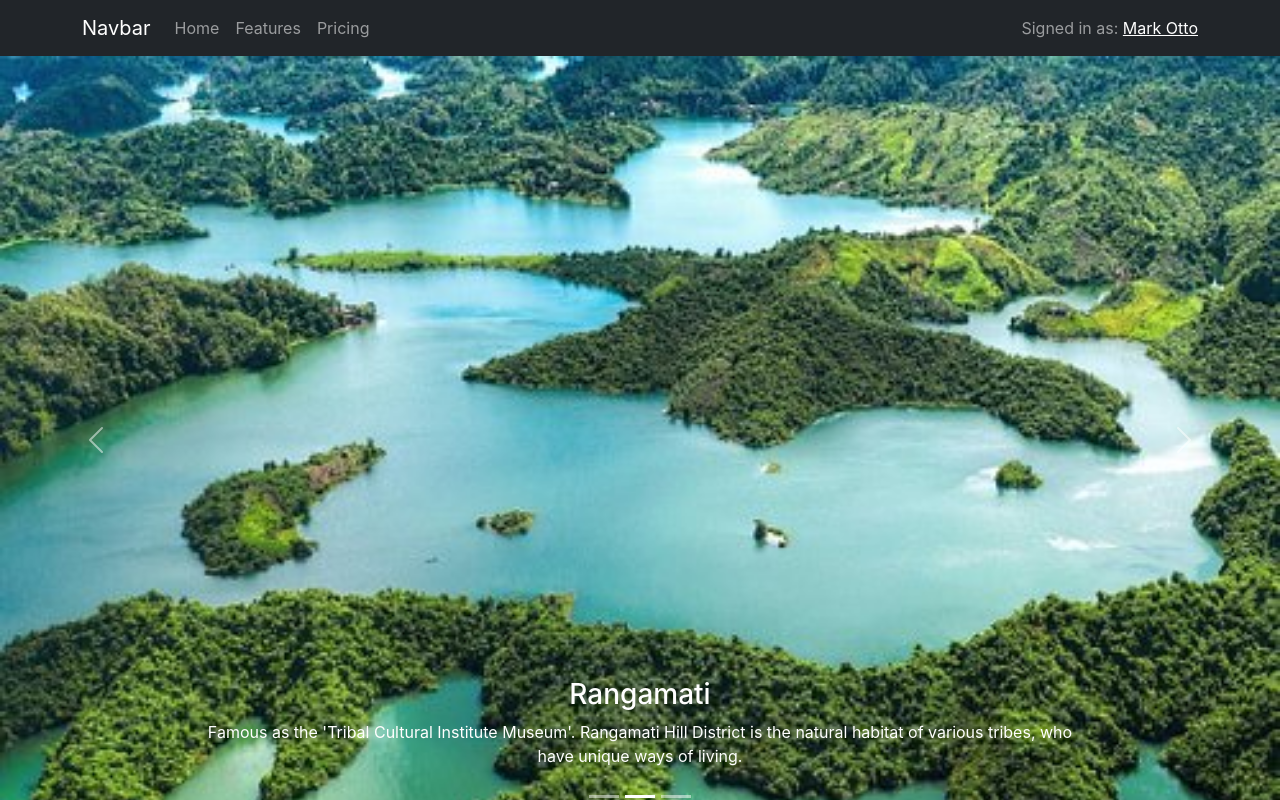
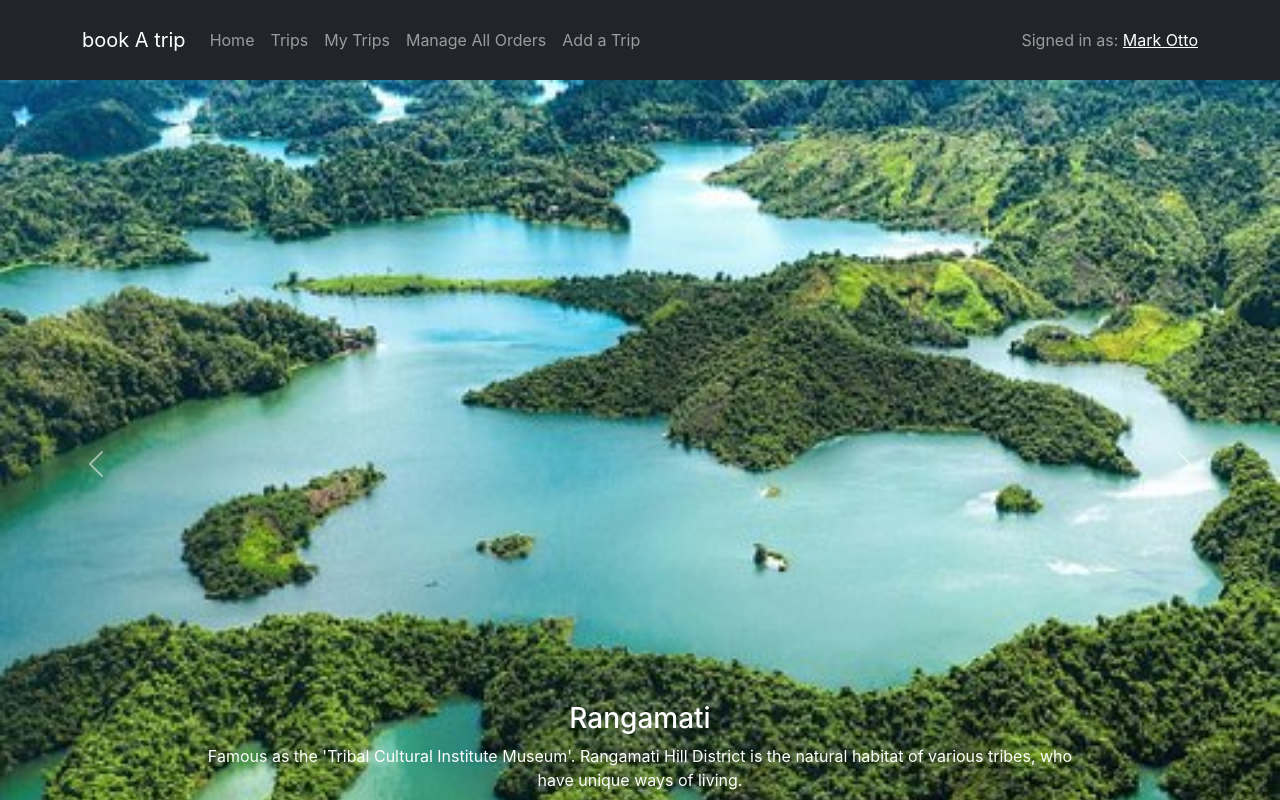
Before and after one commit to Tasnimmostari19/tourism-or-delivery-website-client-side, a React (Create React App) app: page / in a window 1280 px wide. Shown: the top 800 px of the page. Built offline with nearby package versions, Linux system fonts and the light colour scheme; no server answers.

Commit message:
trips added

```diff
--- a/src/Pages/Home/Banner/Banner.js
+++ b/src/Pages/Home/Banner/Banner.js
@@ -9,7 +9,7 @@ const Banner = () => {
     return (
         <>
             <Carousel>
-                <Carousel.Item>
+                <Carousel.Item style={{ height: '800px' }}>
                     <img
                         className="d-block w-100"
                         src={im1}
--- a/src/Pages/Home/Plans/Plan/Plan.js
+++ b/src/Pages/Home/Plans/Plan/Plan.js
@@ -1,11 +1,27 @@
 import React from 'react';
+import { Button, Card, Col, Row } from 'react-bootstrap';
+import './plan.css'
 
 const Plan = ({ plan }) => {
     const { name, img, description } = plan;
 
     return (
         <div>
-            <h2>this is plan</h2>
+
+            {
+                <Col>
+                    <Card className='card-style' style={{ height: '708.600px' }}>
+                        <Card.Img variant="top" src={img} style={{ height: '446.61px' }} />
+                        <Card.Body>
+                            <Card.Title>{name}</Card.Title>
+                            <Card.Text>
+                                {description}
+                            </Card.Text>
+                            <Button className='book-btn'>Book Now</Button>
+                        </Card.Body>
+                    </Card>
+                </Col>
+            }
 
         </div>
     );
--- /dev/null
+++ b/src/Pages/Home/Plans/Plan/plan.css
@@ -0,0 +1,17 @@
+/* .card-img{
+height: 446.61 !important;
+} */
+
+.card-style{
+    background-color: rgb(169, 194, 169);
+}
+
+.book-btn{
+    background-color: rgb(36, 143, 36);
+    border-color: rgb(42, 184, 42);
+}
+.book-btn:hover{
+    background-color: rgb(1, 32, 1);
+    border-color: rgb(36, 143, 36);
+    color: white;
+}
--- a/src/Pages/Home/Plans/Plans/Plans.js
+++ b/src/Pages/Home/Plans/Plans/Plans.js
@@ -1,6 +1,7 @@
 import React from 'react';
 import { useEffect } from 'react';
 import { useState } from 'react';
+import { Row } from 'react-bootstrap';
 import Plan from '../Plan/Plan';
 
 
@@ -23,12 +24,14 @@ const Plans = () => {
 
         <div>
             <h2>Plans</h2>
+            <Row xs={1} md={2} className="g-4">
                 {
                     plans.map(plan => <Plan
                         key={plan._id}
                         plan={plan}
                     ></Plan>)
                 }
+            </Row>
         </div>
     );
 };
--- a/src/Pages/Shared/Footer/Footer.css
+++ b/src/Pages/Shared/Footer/Footer.css
@@ -2,6 +2,7 @@
     background-color: rgb(1, 31, 1);
     height: 400px;
     color: white;
+    margin-top: 60px;
 }
 .font{
     font-family: 'Dancing Script', cursive;
--- a/src/Pages/Shared/Header/Header.js
+++ b/src/Pages/Shared/Header/Header.js
@@ -4,13 +4,15 @@ import { Container, Nav, Navbar } from 'react-bootstrap';
 const Header = () => {
     return (
         <div>
-            <Navbar bg="dark" variant="dark" sticky="top">
+            <Navbar style={{ height: '80px' }} bg="dark" variant="dark" sticky="top">
                 <Container>
-                    <Navbar.Brand href="#home">Navbar</Navbar.Brand>
+                    <Navbar.Brand href="#home">book A trip</Navbar.Brand>
                     <Nav className="me-auto">
                         <Nav.Link href="#home">Home</Nav.Link>
-                        <Nav.Link href="#features">Features</Nav.Link>
-                        <Nav.Link href="#pricing">Pricing</Nav.Link>
+                        <Nav.Link href="#features">Trips</Nav.Link>
+                        <Nav.Link href="#pricing">My Trips</Nav.Link>
+                        <Nav.Link href="#pricing">Manage All Orders</Nav.Link>
+                        <Nav.Link href="#pricing">Add a Trip</Nav.Link>
                     </Nav>
                     <Navbar.Collapse className="justify-content-end">
                         <Navbar.Text>
```
Lines whose indentation alone changed are shown as unchanged.
